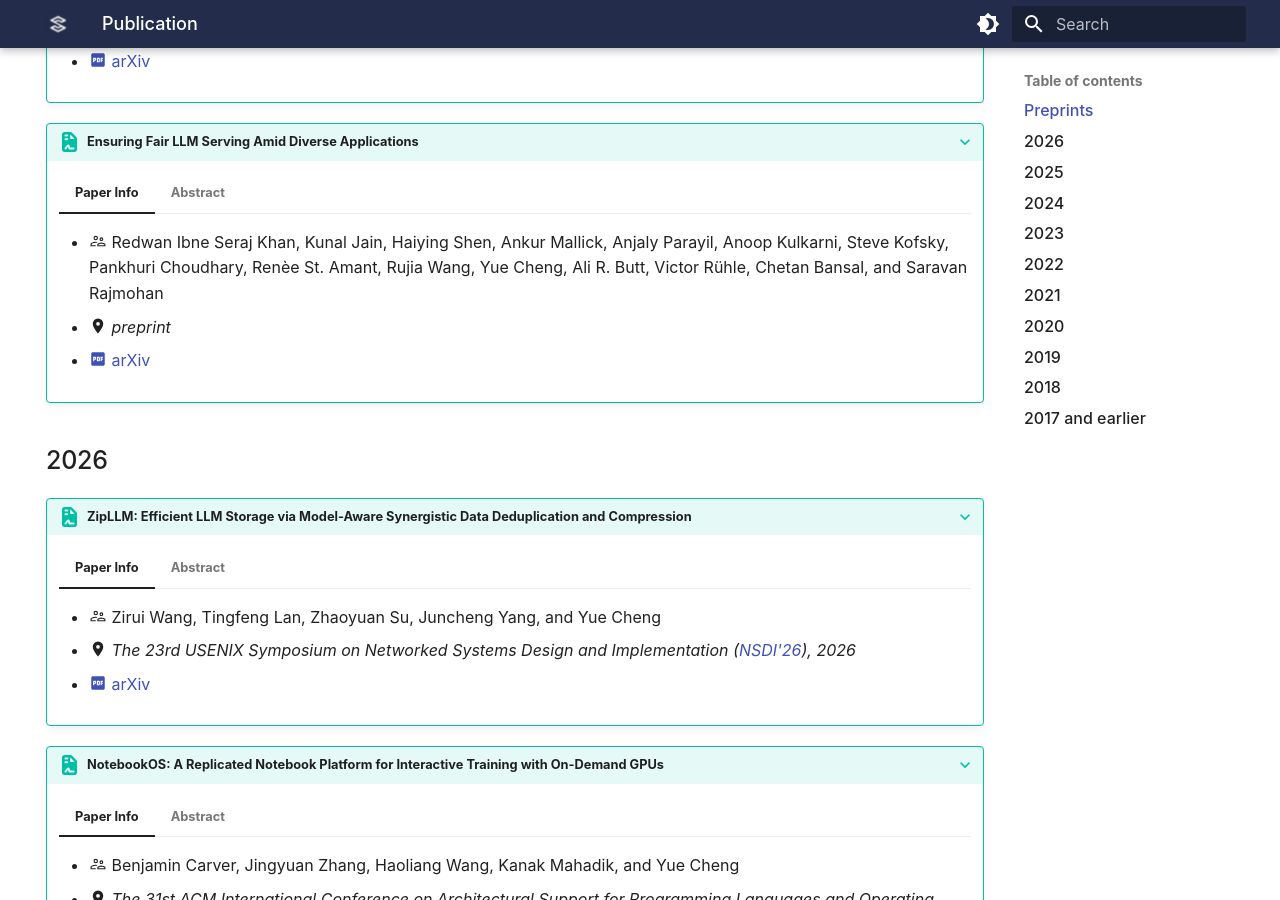
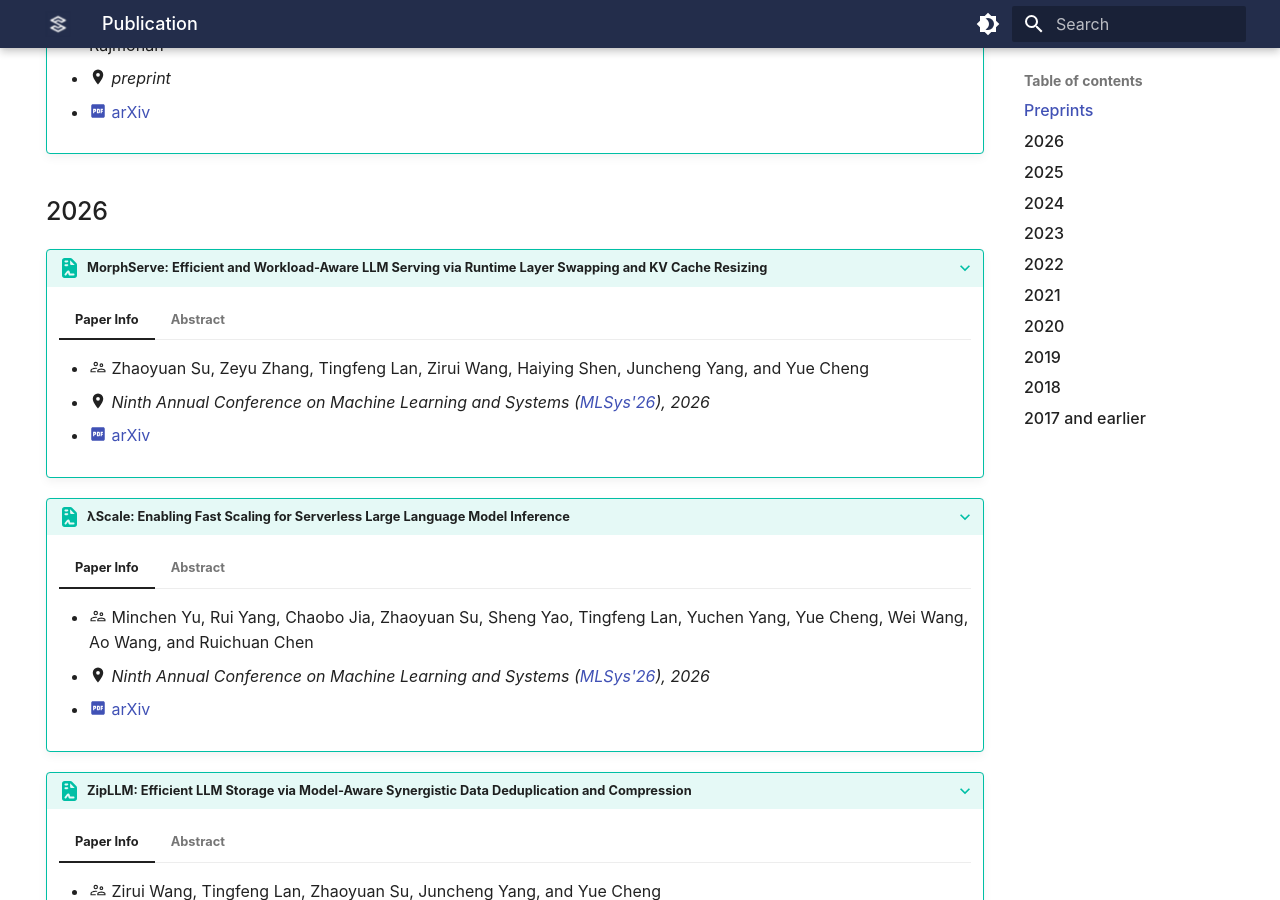
Before and after one commit to ds2-lab/ds2-lab.github.io, an MkDocs documentation site: the page built from docs/publication.md, in a window 1280 px wide and 900 px high, scrolled down 905 px. Built offline with MkDocs 1.6.1 and Material for MkDocs 9.7.7, drawn with Linux system fonts in a browser that asks for light colours; emoji names are drawn with the system emoji font; comment, search, counter and statistics services are not loaded; some of the changed text lies outside the part shown.

Commit message:
two papers accepted to MLSys'26

```diff
--- a/docs/overrides/home.html
+++ b/docs/overrides/home.html
@@ -255,6 +255,13 @@ undergrad students.
       <div id="one">
         <h2>Lab News</h2>
         <div class="newsfeed">
+		  <div class="admonition info"> <p class="admonition-title">January 2026</p>
+          <ul>
+			<li>🎉 Two papers accepted to <a target="_blank", href="https://mlsys.org/Conferences/2026">MLSys'26</a>. Congrats to Zhaoyuan and Rui!
+			</li>
+          </ul>
+          </div>
+
 		  <div class="admonition info"> <p class="admonition-title">December 2025</p>
           <ul>
 			<li> Thrilled to receive a <a target="_blank", href="https://cyberinitiative.org/proposals/2025-calls/critical-infrastructure-cybersecurity.html">CCI award</a> (with Songqing Chen from GMU). Thanks, CCI!
--- a/docs/publication.md
+++ b/docs/publication.md
@@ -14,16 +14,6 @@ quote = book chapter
 
 
 ## Preprints
-
-???+ tip "Efficient and Workload-Aware LLM Serving via Runtime Layer Swapping and KV Cache Resizing"
-
-    === "Paper Info"
-
-        * :material-account-supervisor-outline: Zhaoyuan Su, Tingfeng Lan, Zirui Wang, Juncheng Yang, and Yue Cheng
-	    * :material-map-marker: *preprint*
-	    * [:material-file-pdf-box: arXiv](https://arxiv.org/abs/2506.02006)
-
-    === "Abstract"
 
 
 ???+ tip "ZenFlow: Enabling Stall-Free Offloading Training via Asynchronous Updates"
@@ -56,13 +46,35 @@ quote = book chapter
 
         * :material-account-supervisor-outline: Redwan Ibne Seraj Khan, Kunal Jain, Haiying Shen, Ankur Mallick, Anjaly Parayil, Anoop Kulkarni, Steve Kofsky, Pankhuri Choudhary, Renèe St. Amant, Rujia Wang,  Yue Cheng, Ali R. Butt, Victor Rühle, Chetan Bansal,  and Saravan Rajmohan
 	    * :material-map-marker: *preprint*
-	    * [:material-file-pdf-box: arXiv](https://arxiv.org/abs/2502.09922)
+	    * [:material-file-pdf-box: arXiv](https://arxiv.org/abs/2411.15997)
 
     === "Abstract"
 
 
 
 ## 2026
+
+
+???+ tip "MorphServe: Efficient and Workload-Aware LLM Serving via Runtime Layer Swapping and KV Cache Resizing"
+
+    === "Paper Info"
+
+        * :material-account-supervisor-outline: Zhaoyuan Su, Zeyu Zhang, Tingfeng Lan, Zirui Wang, Haiying Shen, Juncheng Yang, and Yue Cheng
+	    * :material-map-marker: *Ninth Annual Conference on Machine Learning and Systems ([MLSys'26](https://mlsys.org/Conferences/2026){:target="_blank"}), 2026*
+	    * [:material-file-pdf-box: arXiv](https://arxiv.org/abs/2506.02006)
+
+    === "Abstract"
+
+
+???+ tip "λScale: Enabling Fast Scaling for Serverless Large Language Model Inference"
+
+    === "Paper Info"
+
+        * :material-account-supervisor-outline: Minchen Yu, Rui Yang, Chaobo Jia, Zhaoyuan Su, Sheng Yao, Tingfeng Lan, Yuchen Yang,  Yue Cheng, Wei Wang, Ao Wang,  and Ruichuan Chen
+	    * :material-map-marker: *Ninth Annual Conference on Machine Learning and Systems ([MLSys'26](https://mlsys.org/Conferences/2026){:target="_blank"}), 2026*
+	    * [:material-file-pdf-box: arXiv](https://arxiv.org/abs/2502.09922)
+
+    === "Abstract"
 
 
 ???+ tip "ZipLLM: Efficient LLM Storage via Model-Aware Synergistic Data Deduplication and Compression"
```
